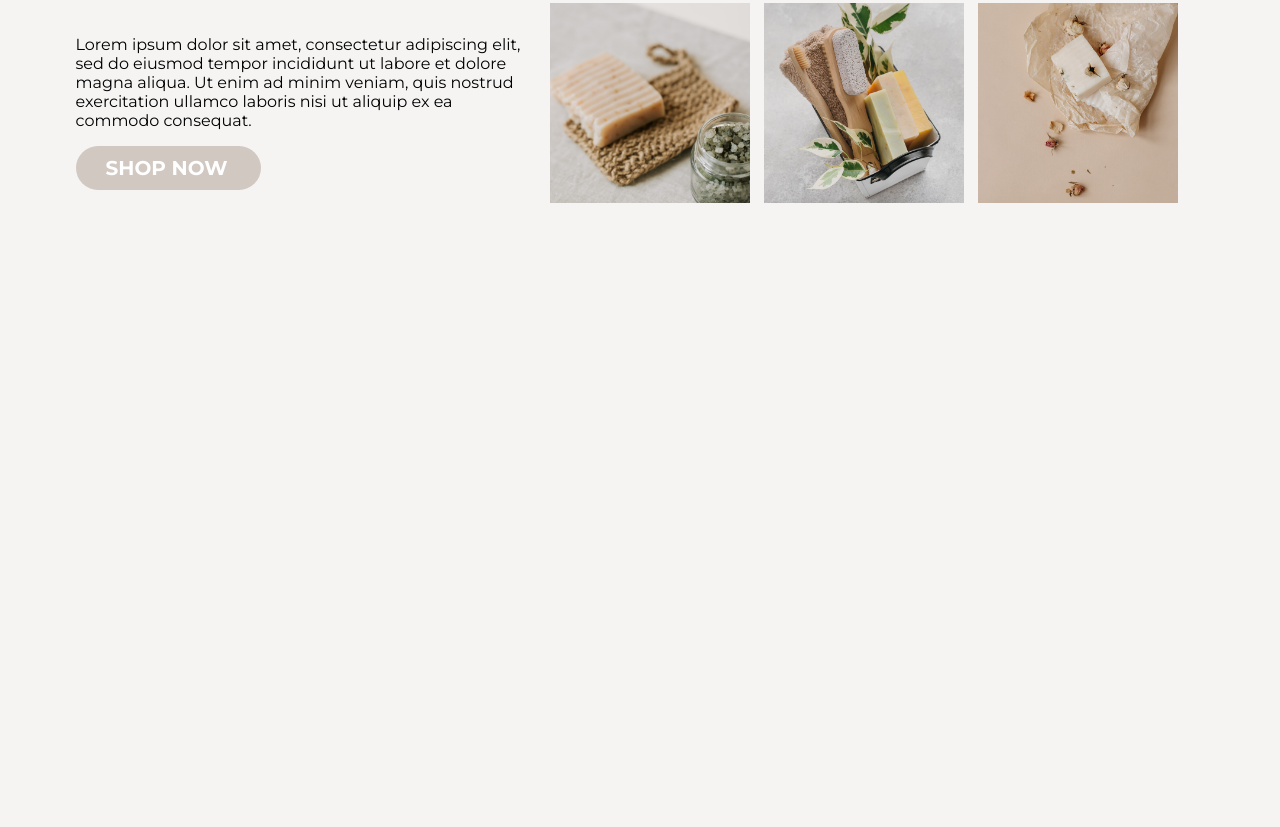
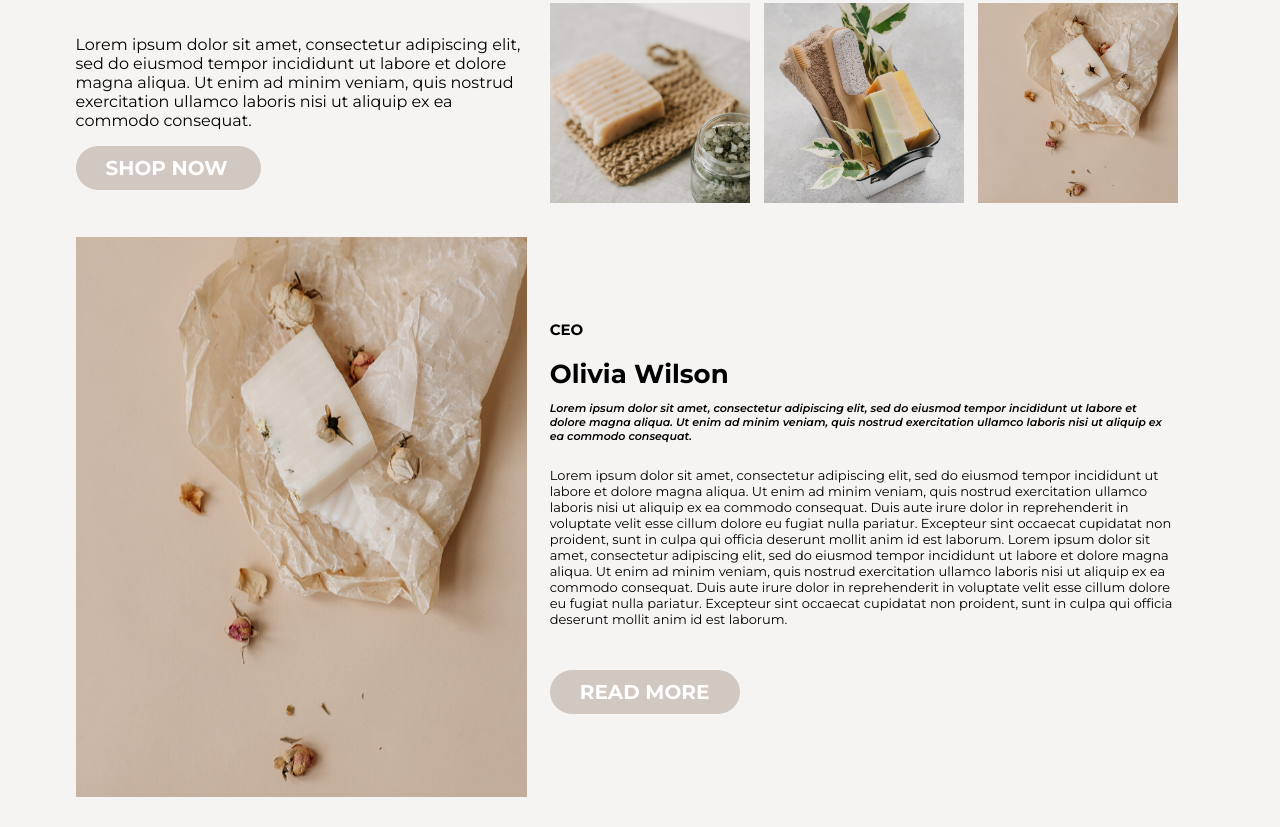
Before and after one commit to Risemylife/LandingPageBasic, a plain HTML site: page index.html in a window 1280 px wide. Shown: the part 472-1299 px from the top of the page. Before the commit the page ends 800 px from the top, so only its background shows below. Drawn offline with nearby package versions, Linux system fonts and the light colour scheme.

Commit message:
create page 2

```diff
--- a/index.css
+++ b/index.css
@@ -93,6 +93,7 @@ body{
     background-color: #D1C8C1;
     border-radius: 40px;
     margin-top: 0;
+    cursor: pointer;
  }
 
  .homeContent .groupImage{
@@ -107,3 +108,60 @@ body{
  .homeContent .groupImage img:not(:last-child){
     margin-right: 10px;
  }
+
+ #aboutMe{
+   margin: 30px 0;
+   padding: 0 1%;
+   display: flex;
+   justify-content: space-between;
+ }
+
+ #aboutMe img{
+   width: 40%;
+   height: 70vh;
+ }
+
+ #aboutMe .aboutMeContent{
+   width: 58%;
+   display: flex;
+   flex-direction: column;
+   justify-content: center;
+ }
+
+ #aboutMe .aboutMeContent span:first-child{
+   font-size: 15px;
+   text-transform: uppercase;
+   font-weight: bold;
+ }
+
+ #aboutMe .aboutMeContent span:nth-of-type(2){
+   font-size: 26px;
+   font-weight: bold;
+ }
+
+ #aboutMe .aboutMeContent .introduce, .content{
+   padding-right: 30px;
+ }
+
+ #aboutMe .aboutMeContent .introduce{
+   font-size: 11px;
+   font-weight: 600;
+   font-style: italic;
+ }
+
+ #aboutMe .aboutMeContent .content{
+   font-size: 13px;
+ }
+
+ #aboutMe .aboutMeContent .btn{
+   width: 130px;
+   color: #fff;
+   font-size: 20px;
+   font-weight: bold;
+   text-transform: uppercase;
+   padding: 10px 30px;
+   background-color: #D1C8C1;
+   border-radius: 40px;
+   cursor: pointer;
+   margin-top: 30px;
+ }
--- a/index.html
+++ b/index.html
@@ -53,6 +53,30 @@
         </div>
         </div>
     </section>
+    <article id="aboutMe">
+        <img src="./img/Picture4.png" alt="aboutImg">
+        <div class="aboutMeContent">
+            <span class="positon">Ceo</span> <br>
+            <span class="name">Olivia Wilson</span>
+            <p class="introduce">Lorem ipsum dolor sit amet, consectetur adipiscing elit, sed do eiusmod tempor
+                incididunt ut labore et
+                dolore magna aliqua. Ut enim ad minim veniam, quis nostrud exercitation ullamco laboris nisi ut aliquip
+                ex ea commodo consequat.
+            </p>
+            <p class="content">Lorem ipsum dolor sit amet, consectetur adipiscing elit, sed do eiusmod tempor incididunt
+                ut labore et dolore magna aliqua. Ut enim ad minim veniam, quis nostrud exercitation ullamco laboris
+                nisi ut aliquip ex ea commodo consequat. Duis aute irure dolor in reprehenderit in voluptate velit esse
+                cillum dolore eu fugiat nulla pariatur. Excepteur sint occaecat cupidatat non proident, sunt in culpa
+                qui officia deserunt mollit anim id est laborum.
+                Lorem ipsum dolor sit amet, consectetur adipiscing elit, sed do eiusmod tempor incididunt
+                ut labore et dolore magna aliqua. Ut enim ad minim veniam, quis nostrud exercitation ullamco laboris
+                nisi ut aliquip ex ea commodo consequat. Duis aute irure dolor in reprehenderit in voluptate velit esse
+                cillum dolore eu fugiat nulla pariatur. Excepteur sint occaecat cupidatat non proident, sunt in culpa
+                qui officia deserunt mollit anim id est laborum.
+            </p>
+            <span class="btn">Read more</span>
+        </div>
+    </article>
 </body>
 <script src="https://cdnjs.cloudflare.com/ajax/libs/gsap/2.1.3/TweenMax.min.js"
     integrity="sha512-DkPsH9LzNzZaZjCszwKrooKwgjArJDiEjA5tTgr3YX4E6TYv93ICS8T41yFHJnnSmGpnf0Mvb5NhScYbwvhn2w=="
```
Also changed, not shown: 1 other file.
